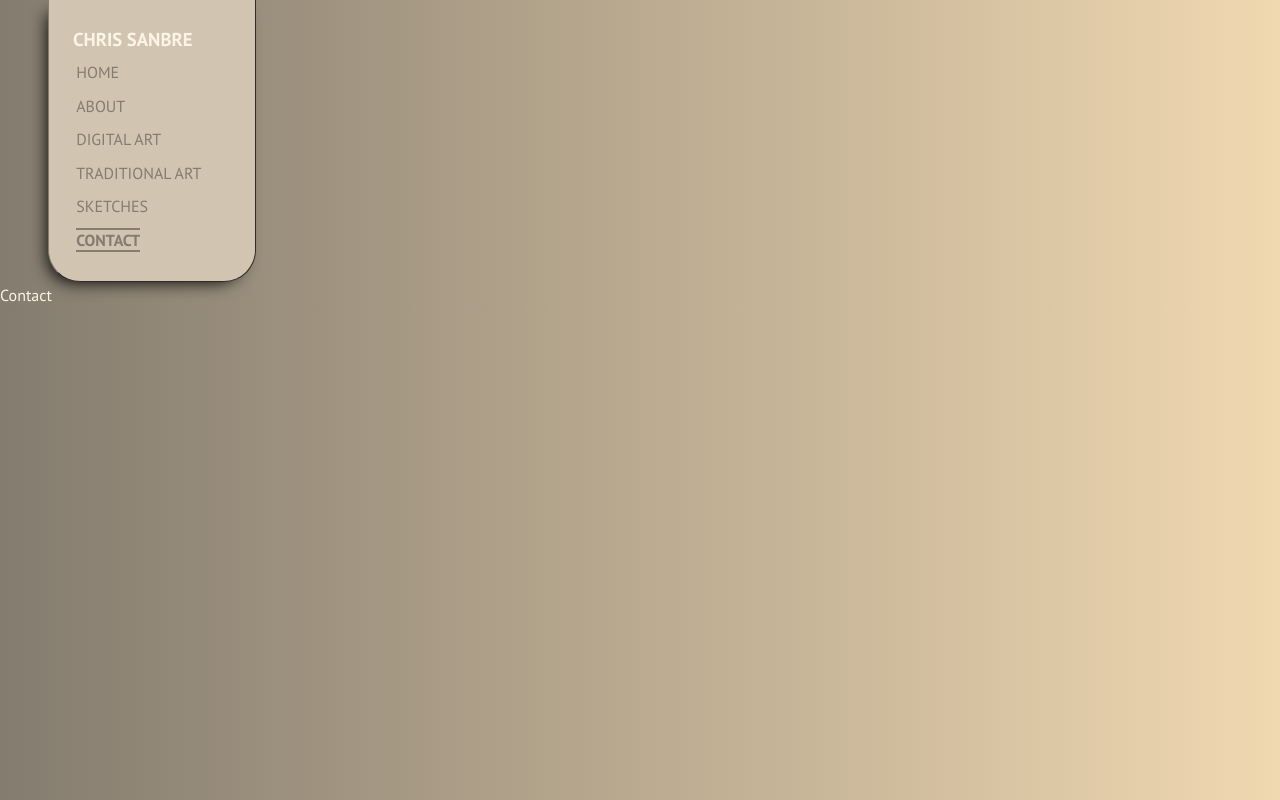
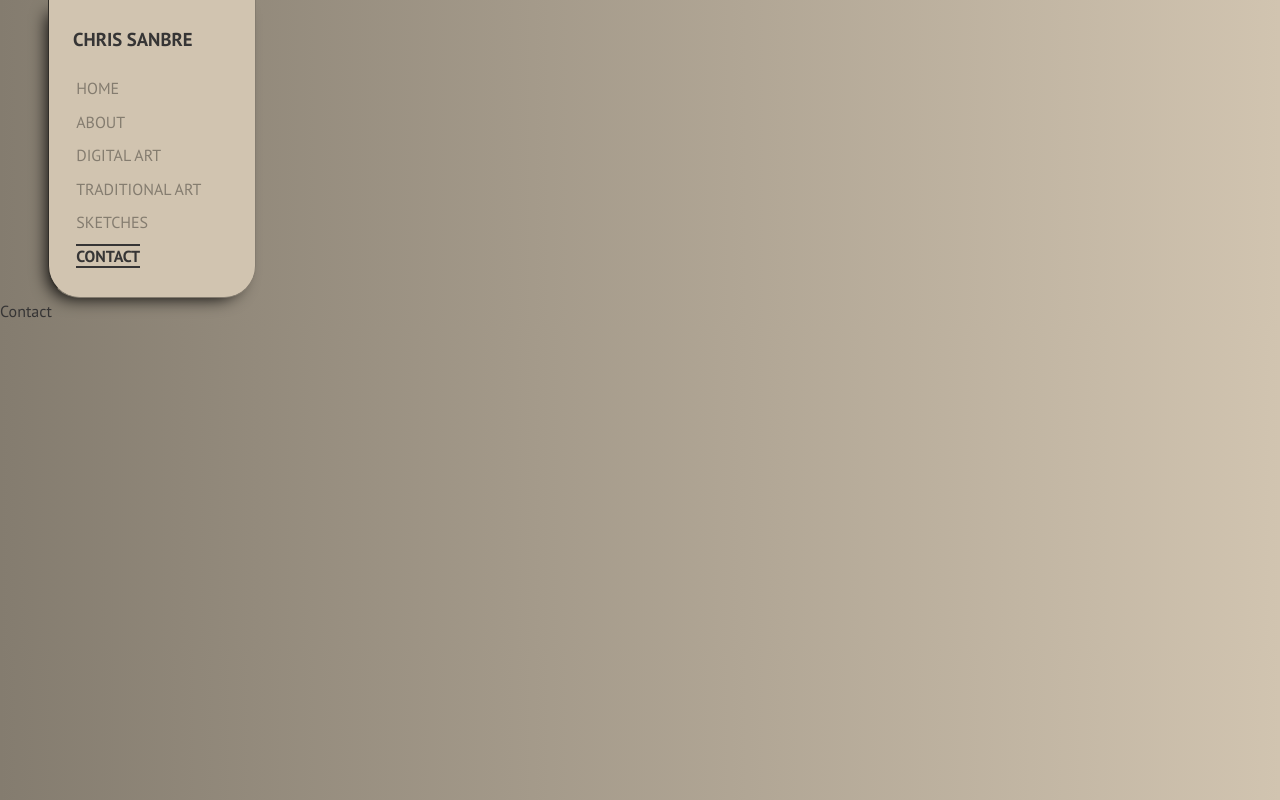
Before and after one commit to ChristianSB89/illustration-portfolio, a React (Create React App) app: page /contact in a window 1280 px wide. Built offline with nearby package versions, Linux system fonts and the light colour scheme.

Commit message:
Done with navbar... For now

```diff
--- a/src/components/navbar/navBar.jsx
+++ b/src/components/navbar/navBar.jsx
@@ -6,15 +6,15 @@ import DigitalArt from "../pages/Artwork - Digital/DigitalArt";
 import TraditionalArt from "../pages/Artwork - Traditional/TraditionalArt";
 import Sketches from "../pages/Artwork - Sketches/Sketches";
 import Contact from "../pages/Contact/Contact";
-import { LiFix, NavWrapper, StyledLink } from "./styleNavBar";
+import { LiFix, NavWrapper, SectionPadding, StyledLink } from "./styleNavBar";
 
 function NavBar() {
   return (
     <Router>
       <NavWrapper>
-        <section>
+        <SectionPadding>
           <h3>Chris SanBre</h3>
-        </section>
+        </SectionPadding>
         <section>
           <LiFix>
             <StyledLink exact to="/" end>
--- a/src/components/navbar/styleNavBar.jsx
+++ b/src/components/navbar/styleNavBar.jsx
@@ -2,10 +2,10 @@ import { NavLink } from "react-router-dom";
 import styled from "styled-components";
 
 export const NavWrapper = styled.nav`
-  border-left: #847c6f outset 1px;
-  border-right: #847c6f outset 1px;
-  border-bottom: #847c6f outset 1px;
-  background: #d1c4b0;
+  border-left: var(--color-bg) inset 1px;
+  border-right: var(--color-bg) inset 1px;
+  border-bottom: var(--color-bg) inset 1px;
+  background: var(--color-bg-variant);
   display: flex;
   flex-direction: column;
   width: 13em;
@@ -19,19 +19,22 @@ export const NavWrapper = styled.nav`
   -moz-box-shadow: -7px 7px 17px -7px rgba(0, 0, 0, 1);
 `;
 
-export const NameTag = styled.h3``;
+export const SectionPadding = styled.section`
+  padding-bottom: 1em;
+`;
 
 export const LiFix = styled.li`
   padding: 0.2em;
 `;
 
 export const StyledLink = styled(NavLink)`
-  color: #847c6f;
+  color: var(--color-bg);
   text-decoration: none;
   &:hover,
   &.active {
+    color: var(--color-font);
     font-weight: 700;
-    border-top: #847c6f solid 2px;
-    border-bottom: #847c6f solid 2px;
+    border-top: var(--color-font) solid 2px;
+    border-bottom: var(--color-font) solid 2px;
   }
 `;
--- a/src/index.css
+++ b/src/index.css
@@ -11,11 +11,13 @@
 
 :root {
   --color-bg: #847c6f;
-  --color-bg-variant: #f0d8b1;
+  --color-bg-variant: #d1c4b0;
   --color-primary: #847c6f;
   --color-primary-variant: #b5a994;
   --color-white: #fff;
+  --color-font: #363535;
   --color-light: #fcf4e6;
+  --color-black: #000000;
 
   --transition: all 400ms ease;
 
@@ -35,6 +37,6 @@ html {
 body {
   font-family: "Ubuntu", sans-serif;
   background: linear-gradient(-90deg, var(--color-bg-variant), var(--color-bg));
-  color: var(--color-light);
+  color: var(--color-font);
   line-height: 1.7;
 }
```
